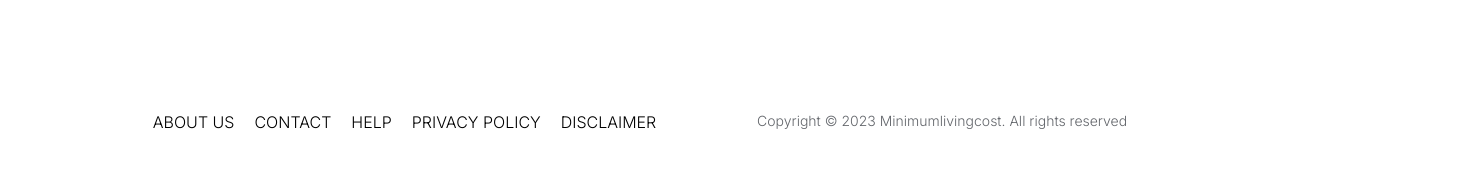
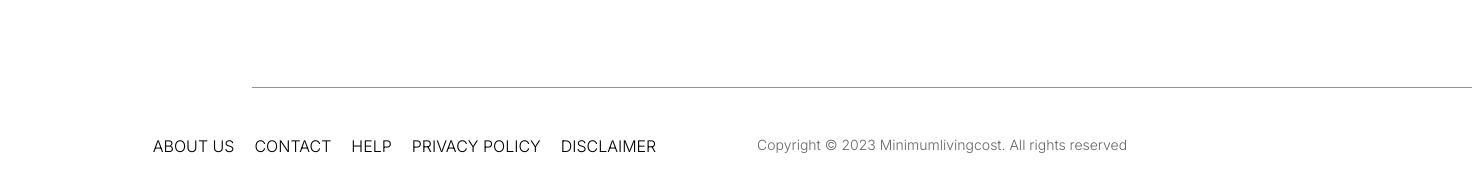
Before and after one commit to jesseemana/Rentals-Agency, a React (Vite) app: page / in a window 1280 px wide. Shown: the part 3844-4036 px from the top of the page, 1472 px wide, since content can reach past the window. Built offline with nearby package versions, Linux system fonts and the light colour scheme.

Commit message:
More styling added

```diff
--- a/src/components/Footer.jsx
+++ b/src/components/Footer.jsx
@@ -49,15 +49,15 @@ export const Footer = () => {
           </div>
         </div>
       </div>
-      <div></div>
+      <div className="after:content-[''] after:bg-[#8892b0] after:ml-[150px] after:h-[1px] after:w-[1220px] after:relative after:inline-block"></div>
       <div className="flex justify-around py-10">
-        <ul className="flex gap-x-5">
-          <li>ABOUT US</li>
-          <li>CONTACT</li>
-          <li>HELP</li>
-          <li>PRIVACY POLICY</li>
-          <li>DISCLAIMER</li>
-        </ul>
+        <div className="flex gap-x-5">
+          <a href="#">ABOUT US</a>
+          <a href="#">CONTACT</a>
+          <a href="#">HELP</a>
+          <a href="#">PRIVACY POLICY</a>
+          <a href="#">DISCLAIMER</a>
+        </div>
         <p className="text-[#63666b] text-[14px]">
           Copyright © {year} Minimumlivingcost. All rights reserved
         </p>
```
